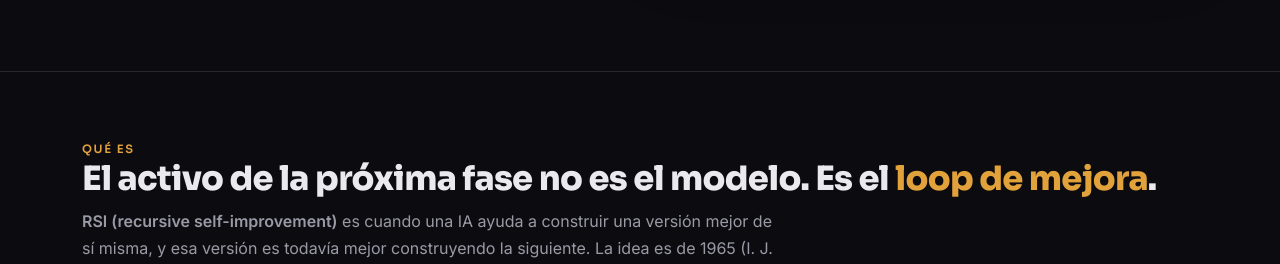
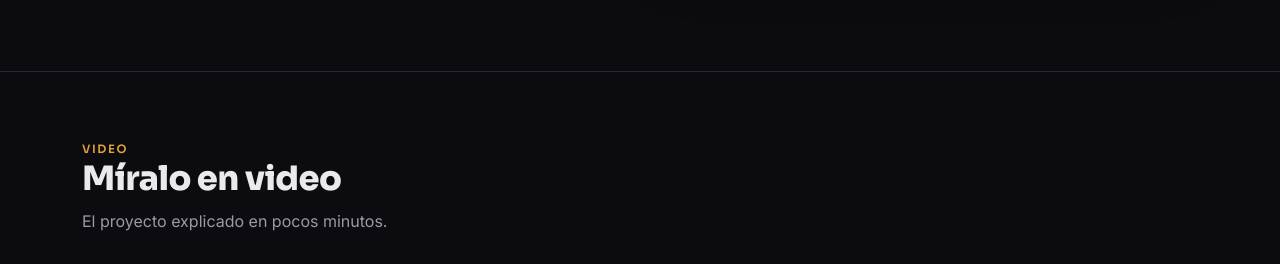
Before and after one commit to inematds/rsi, a plain HTML site: page guia/es/index.html in a window 1280 px wide. Shown: the part 573-837 px from the top of the page. Drawn offline with Linux system fonts and the light colour scheme; grey boxes are pictures that could not be loaded.

Commit message:
Guia: vídeo explicativo (u027vyREALY) nos idiomas do guia + README
Co-Authored-By: Claude Opus 5.5 <noreply@anthropic.com>

```diff
--- a/guia/es/index.html
+++ b/guia/es/index.html
@@ -168,6 +168,14 @@
     <figure><img src="../assets/banner.jpg" alt="Banner: RSI, la IA que mejora a la IA, con una espiral de agentes y los públicos Big Tech, Empresas, Gobierno, Negocios, Tecnología y LOOP-R"></figure>
   </div>
 </header>
+
+<section id="video"><div class="wrap">
+  <span class="chip">Video</span>
+  <h2>Míralo en video</h2>
+  <p class="sub">El proyecto explicado en pocos minutos.</p>
+  <div style="position:relative;width:min(360px,100%);aspect-ratio:9/16;margin:0 auto;border-radius:16px;overflow:hidden;border:1px solid var(--line,#272730)"><iframe src="https://www.youtube.com/embed/u027vyREALY" title="Míralo en video" style="position:absolute;inset:0;width:100%;height:100%;border:0" loading="lazy" allowfullscreen></iframe></div>
+</div></section>
+
 
 <!-- ============ QUÉ ES ============ -->
 <section id="oque"><div class="wrap">
```
Also changed, not shown: 1 other file.
